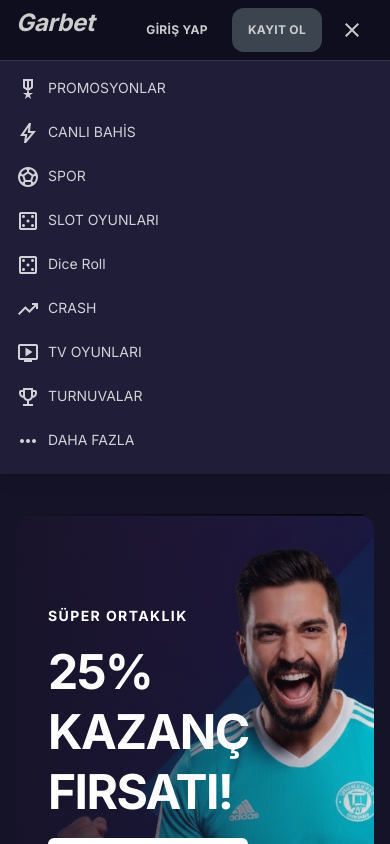
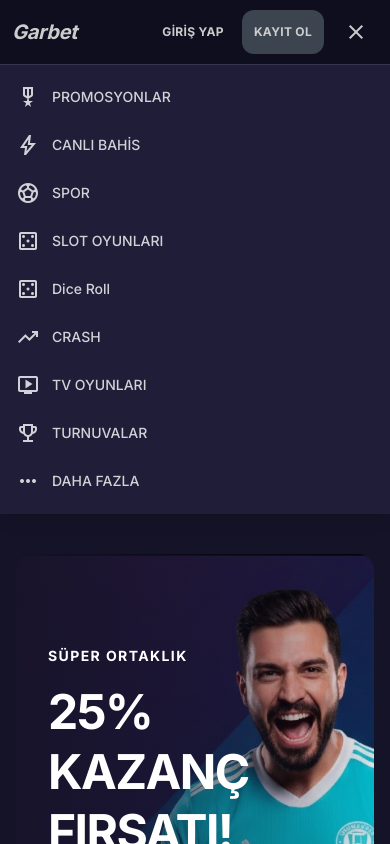
Before and after one commit to Asadura-teicho/backend-garbet, a Next.js app: page / in a window 390 px wide. Both pictures are taken after a click on the button "menu". Shown: the top 844 px of the page. Built offline with nearby package versions, Linux system fonts and the light colour scheme.

Commit message:
Update full project

```diff
--- a/app/globals.css
+++ b/app/globals.css
@@ -310,6 +310,8 @@
   /* Prevent body scroll when mobile menu is open */
   body.mobile-menu-open {
     overflow: hidden;
+    position: fixed;
+    width: 100%;
   }
 
   /* Better touch targets on mobile */
@@ -322,6 +324,41 @@
   .dropdown-menu {
     @apply fixed top-auto bottom-0 left-0 right-0 max-h-[60vh] rounded-t-xl rounded-b-none;
     @apply border-b-0 border-t border-l border-r;
+  }
+
+  /* Navbar mobile improvements */
+  .secondary-nav-item {
+    @apply px-3 py-2 text-xs;
+  }
+
+  /* Ensure proper icon alignment in mobile menu */
+  nav a, nav button {
+    @apply flex items-center;
+  }
+
+  nav a .material-symbols-outlined,
+  nav button .material-symbols-outlined {
+    @apply flex-shrink-0;
+  }
+}
+
+/* Extra small devices */
+@media (max-width: 480px) {
+  /* Smaller text and spacing for very small screens */
+  .secondary-nav-item {
+    @apply px-2 py-1.5 text-xs;
+  }
+
+  /* Ensure icons don't shrink */
+  .material-symbols-outlined {
+    flex-shrink: 0 !important;
+  }
+}
+
+/* Small devices (landscape phones) */
+@media (min-width: 481px) and (max-width: 640px) {
+  .secondary-nav-item {
+    @apply px-3 py-2 text-sm;
   }
 }
 
--- a/components/Navbar.js
+++ b/components/Navbar.js
@@ -122,62 +122,65 @@
   return (
     <header className="flex flex-col sticky top-0 z-50 bg-[#151328]/95 backdrop-blur-md shadow-lg border-b border-white/5">
       {/* Top Bar */}
-      <div className="flex items-center justify-between whitespace-nowrap px-4 sm:px-6 lg:px-8 py-2">
-        <div className="flex items-center gap-4">
-          <Link href="/">
-            <h2 className="text-white text-2xl font-bold leading-tight tracking-[-0.015em] italic">Garbet</h2>
+      <div className="flex items-center justify-between px-3 sm:px-4 md:px-6 lg:px-8 py-2.5 sm:py-2">
+        <div className="flex items-center gap-2 sm:gap-4 flex-shrink-0">
+          <Link href="/" className="flex items-center">
+            <h2 className="text-white text-xl sm:text-2xl font-bold leading-tight tracking-[-0.015em] italic whitespace-nowrap">Garbet</h2>
           </Link>
         </div>
         {isLoggedIn && (
-          <div className="hidden md:flex items-center gap-2">
-            <Link href="/deposit" className="flex min-w-[84px] max-w-[480px] cursor-pointer items-center justify-center overflow-hidden rounded h-9 px-4 bg-green-500 text-white text-xs font-bold leading-normal tracking-wide hover:bg-green-600 transition-all gap-1">
-              <span className="material-symbols-outlined text-base">account_balance_wallet</span>
-              <span className="truncate">{t('common.depositButton')}</span>
+          <div className="hidden md:flex items-center gap-2 flex-shrink-0">
+            <Link href="/deposit" className="flex min-w-[84px] max-w-[480px] cursor-pointer items-center justify-center overflow-hidden rounded h-9 px-3 sm:px-4 bg-green-500 text-white text-xs font-bold leading-normal tracking-wide hover:bg-green-600 transition-all gap-1.5">
+              <span className="material-symbols-outlined text-sm sm:text-base flex-shrink-0">account_balance_wallet</span>
+              <span className="truncate hidden sm:inline">{t('common.depositButton')}</span>
             </Link>
-            <Link href="/bonuses" className="flex min-w-[84px] max-w-[480px] cursor-pointer items-center justify-center overflow-hidden rounded h-9 px-4 bg-yellow-500 text-black text-xs font-bold leading-normal tracking-wide hover:bg-yellow-600 transition-colors gap-1">
-              <span className="material-symbols-outlined text-base">star</span>
-              <span className="truncate">{t('common.bonusesButton')}</span>
+            <Link href="/bonuses" className="flex min-w-[84px] max-w-[480px] cursor-pointer items-center justify-center overflow-hidden rounded h-9 px-3 sm:px-4 bg-yellow-500 text-black text-xs font-bold leading-normal tracking-wide hover:bg-yellow-600 transition-colors gap-1.5">
+              <span className="material-symbols-outlined text-sm sm:text-base flex-shrink-0">star</span>
+              <span className="truncate hidden sm:inline">{t('common.bonusesButton')}</span>
             </Link>
-            {/* <Link href="/messages" className="flex min-w-[84px] max-w-[480px] cursor-pointer items-center justify-center overflow-hidden rounded h-9 px-4 bg-[#2b284e] text-white text-xs font-bold leading-normal tracking-wide hover:bg-[#3a376a] transition-colors gap-1">
-              <span className="material-symbols-outlined text-base">email</span>
-              <span className="truncate">{t('common.messagesButton')}</span>
-            </Link> */}
           </div>
         )}
-        <div className="flex items-center gap-2">
+        <div className="flex items-center gap-1.5 sm:gap-2 flex-shrink-0 ml-auto">
           {isLoggedIn ? (
             <>
-              {/* User Balance */}
+              {/* User Balance - Mobile */}
+              <div className="md:hidden flex flex-col items-end mr-1 sm:mr-2">
+                <span className="text-[10px] sm:text-xs text-white/70 leading-tight">{t('common.balance')}</span>
+                <span className="font-bold text-white text-xs sm:text-sm leading-tight">₺{user?.balance?.toFixed(2) || '0.00'}</span>
+              </div>
+              {/* User Balance - Desktop */}
               <div className="hidden md:flex flex-col items-end mr-2">
                 <span className="text-xs text-white/70">{t('common.balance')}</span>
                 <span className="font-bold text-white text-sm">₺{user?.balance?.toFixed(2) || '0.00'}</span>
               </div>
 
               {/* Notifications */}
-              <NotificationDropdown userId={user?._id || user?.id} />
+              <div className="flex-shrink-0">
+                <NotificationDropdown userId={user?._id || user?.id} />
+              </div>
 
               {/* User Menu */}
-              <div className="relative" ref={userMenuRef}>
+              <div className="relative flex-shrink-0" ref={userMenuRef}>
                 <button
                   onClick={(e) => {
                     e.stopPropagation()
                     setShowUserMenu(!showUserMenu)
                   }}
-                  className="flex items-center gap-2 rounded h-9 px-3 bg-[#2b284e] text-white text-xs font-bold hover:bg-[#3a376a] transition-colors"
+                  className="flex items-center gap-1.5 sm:gap-2 rounded h-9 px-2 sm:px-3 bg-[#2b284e] text-white text-xs font-bold hover:bg-[#3a376a] transition-colors min-w-[36px] sm:min-w-auto"
                   aria-expanded={showUserMenu}
                   aria-haspopup="true"
                 >
-                  <div className="bg-center bg-no-repeat aspect-square bg-cover rounded-full size-7" style={{ backgroundImage: 'url("https://lh3.googleusercontent.com/aida-public/AB6AXuD_Dqon_1r08olFx9dGrieAk2FkxXdxlY_aVC96bO-COx1kf4TE6RT2zvFYTnBerRh1dbUvqTXwacCTwfYwr9-WG58W72qmIaKv93ik0_SJ55IN2zR7sobveE-fk2ed44m2aPMMlvJMYVo31_fjYj3LzQtjA4lNHc5CyAhMwXIVoX-cHiZst3G6McMDdtmWY47YTEfIPeW_C5DNSH4R7JuaHK1bRHd5M8TnxjBz5ceOS5BWyKZFaxCEIodf2NJmbeWYKvZQE-d4j1c")' }}></div>
-                  <span className="hidden sm:block truncate max-w-[100px]">{user?.username || user?.firstName || 'User'}</span>
-                  <span className="material-symbols-outlined text-base">{showUserMenu ? 'expand_less' : 'expand_more'}</span>
+                  <div className="bg-center bg-no-repeat aspect-square bg-cover rounded-full size-6 sm:size-7 flex-shrink-0" style={{ backgroundImage: 'url("https://lh3.googleusercontent.com/aida-public/AB6AXuD_Dqon_1r08olFx9dGrieAk2FkxXdxlY_aVC96bO-COx1kf4TE6RT2zvFYTnBerRh1dbUvqTXwacCTwfYwr9-WG58W72qmIaKv93ik0_SJ55IN2zR7sobveE-fk2ed44m2aPMMlvJMYVo31_fjYj3LzQtjA4lNHc5CyAhMwXIVoX-cHiZst3G6McMDdtmWY47YTEfIPeW_C5DNSH4R7JuaHK1bRHd5M8TnxjBz5ceOS5BWyKZFaxCEIodf2NJmbeWYKvZQE-d4j1c")' }}></div>
+                  <span className="hidden sm:block truncate max-w-[80px] md:max-w-[100px]">{user?.username || user?.firstName || 'User'}</span>
+                  <span className="material-symbols-outlined text-sm sm:text-base flex-shrink-0">{showUserMenu ? 'expand_less' : 'expand_more'}</span>
                 </button>
 
                 {/* Dropdown Menu */}
                 {showUserMenu && (
                   <div className="absolute right-0 mt-2 w-48 rounded-lg bg-[#1f1d37] border border-white/10 shadow-xl z-[60] animate-fade-in">
                     <div className="p-3 border-b border-white/10">
-                      <p className="text-white text-sm font-bold">{user?.firstName && user?.lastName ? `${user.firstName} ${user.lastName}` : user?.username || 'User'}</p>
-                      <p className="text-white/60 text-xs">{user?.email}</p>
+                      <p className="text-white text-sm font-bold truncate">{user?.firstName && user?.lastName ? `${user.firstName} ${user.lastName}` : user?.username || 'User'}</p>
+                      <p className="text-white/60 text-xs truncate">{user?.email}</p>
                     </div>
                     <div className="py-1">
                       <Link
@@ -185,16 +188,16 @@
                         onClick={() => setShowUserMenu(false)}
                         className="flex items-center gap-2 px-3 py-2 text-white text-sm hover:bg-white/10 transition-colors"
                       >
-                        <span className="material-symbols-outlined text-base">dashboard</span>
-                        Dashboard
+                        <span className="material-symbols-outlined text-base flex-shrink-0">dashboard</span>
+                        <span className="truncate">Dashboard</span>
                       </Link>
                       <Link
                         href="/profile"
                         onClick={() => setShowUserMenu(false)}
                         className="flex items-center gap-2 px-3 py-2 text-white text-sm hover:bg-white/10 transition-colors"
                       >
-                        <span className="material-symbols-outlined text-base">person</span>
-                        Profile
+                        <span className="material-symbols-outlined text-base flex-shrink-0">person</span>
+                        <span className="truncate">Profile</span>
                       </Link>
                       {user?.role === 'admin' || user?.role === 'super_admin' || user?.role === 'operator' ? (
                         <Link
@@ -202,8 +205,8 @@
                           onClick={() => setShowUserMenu(false)}
                           className="flex items-center gap-2 px-3 py-2 text-white text-sm hover:bg-white/10 transition-colors"
                         >
-                          <span className="material-symbols-outlined text-base">admin_panel_settings</span>
-                          Admin Panel
+                          <span className="material-symbols-outlined text-base flex-shrink-0">admin_panel_settings</span>
+                          <span className="truncate">Admin Panel</span>
                         </Link>
                       ) : null}
                       <button
@@ -213,8 +216,8 @@
                         }}
                         className="w-full flex items-center gap-2 px-3 py-2 text-red-400 text-sm hover:bg-red-500/10 transition-colors text-left"
                       >
-                        <span className="material-symbols-outlined text-base">logout</span>
-                        Logout
+                        <span className="material-symbols-outlined text-base flex-shrink-0">logout</span>
+                        <span className="truncate">Logout</span>
                       </button>
                     </div>
                   </div>
@@ -223,18 +226,18 @@
             </>
           ) : (
             <>
-              <Link href="/auth/login" className="flex min-w-[84px] max-w-[480px] cursor-pointer items-center justify-center overflow-hidden rounded h-9 px-4 bg-blue-600 text-white text-xs font-bold leading-normal tracking-wide hover:bg-blue-700 transition-all">
+              <Link href="/auth/login" className="flex min-w-[70px] sm:min-w-[84px] max-w-[480px] cursor-pointer items-center justify-center overflow-hidden rounded h-9 px-3 sm:px-4 bg-blue-600 text-white text-xs font-bold leading-normal tracking-wide hover:bg-blue-700 transition-all">
                 <span className="truncate">{t('common.signIn')}</span>
               </Link>
-              <Link href="/auth/register" className="flex min-w-[84px] max-w-[480px] cursor-pointer items-center justify-center overflow-hidden rounded h-9 px-4 bg-gray-600 text-white text-xs font-bold leading-normal tracking-wide hover:bg-gray-700 transition-colors">
+              <Link href="/auth/register" className="flex min-w-[70px] sm:min-w-[84px] max-w-[480px] cursor-pointer items-center justify-center overflow-hidden rounded h-9 px-3 sm:px-4 bg-gray-600 text-white text-xs font-bold leading-normal tracking-wide hover:bg-gray-700 transition-colors">
                 <span className="truncate">{t('common.signUp')}</span>
               </Link>
             </>
           )}
-          <div className="hidden sm:flex items-center gap-4 pl-2">
-            <div className="flex items-center gap-1.5 text-white/80 text-xs">
-              <span className="material-symbols-outlined text-base">schedule</span>
-              <span>{currentTime}</span>
+          <div className="hidden xs:flex sm:flex items-center gap-2 sm:gap-4 pl-1 sm:pl-2 flex-shrink-0">
+            <div className="flex items-center gap-1 sm:gap-1.5 text-white/80 text-[10px] sm:text-xs">
+              <span className="material-symbols-outlined text-sm sm:text-base flex-shrink-0">schedule</span>
+              <span className="whitespace-nowrap">{currentTime}</span>
             </div>
           </div>
           <button
@@ -249,11 +252,11 @@
                 document.body.classList.remove('mobile-menu-open')
               }
             }}
-            className="lg:hidden flex items-center justify-center h-9 w-9 text-white hover:bg-white/10 rounded transition-colors"
+            className="lg:hidden flex items-center justify-center h-9 w-9 text-white hover:bg-white/10 rounded transition-colors flex-shrink-0 ml-1"
             aria-label="Toggle menu"
             aria-expanded={showMobileMenu}
           >
-            <span className="material-symbols-outlined">{showMobileMenu ? 'close' : 'menu'}</span>
+            <span className="material-symbols-outlined text-xl sm:text-2xl">{showMobileMenu ? 'close' : 'menu'}</span>
           </button>
         </div>
       </div>
@@ -273,6 +276,35 @@
       {showMobileMenu && (
         <div className="lg:hidden border-t border-white/10 bg-[#1f1d37] animate-slide-in-left relative z-[50]" onClick={(e) => e.stopPropagation()}>
           <nav className="flex flex-col py-2">
+            {isLoggedIn && (
+              <>
+                <Link
+                  href="/deposit"
+                  onClick={(e) => {
+                    e.stopPropagation()
+                    setShowMobileMenu(false)
+                    document.body.classList.remove('mobile-menu-open')
+                  }}
+                  className="flex items-center gap-3 px-4 py-3 mx-2 mb-2 rounded-lg bg-green-500/20 text-green-400 text-sm font-medium transition-colors cursor-pointer border border-green-500/30"
+                >
+                  <span className="material-symbols-outlined text-lg flex-shrink-0">account_balance_wallet</span>
+                  <span className="truncate">{t('common.depositButton')}</span>
+                </Link>
+                <Link
+                  href="/bonuses"
+                  onClick={(e) => {
+                    e.stopPropagation()
+                    setShowMobileMenu(false)
+                    document.body.classList.remove('mobile-menu-open')
+                  }}
+                  className="flex items-center gap-3 px-4 py-3 mx-2 mb-2 rounded-lg bg-yellow-500/20 text-yellow-400 text-sm font-medium transition-colors cursor-pointer border border-yellow-500/30"
+                >
+                  <span className="material-symbols-outlined text-lg flex-shrink-0">star</span>
+                  <span className="truncate">{t('common.bonusesButton')}</span>
+                </Link>
+                <div className="border-t border-white/10 my-2"></div>
+              </>
+            )}
             <Link
               href="/promotions"
               onClick={(e) => {
@@ -280,10 +312,10 @@
                 setShowMobileMenu(false)
                 document.body.classList.remove('mobile-menu-open')
               }}
-              className={`px-4 py-2 text-sm transition-colors cursor-pointer ${isActive('/promotions') ? 'text-[#0dccf2] bg-[#0dccf2]/10' : 'text-white/80 hover:bg-white/10'}`}
+              className={`flex items-center gap-3 px-4 py-3 text-sm font-medium transition-colors cursor-pointer min-h-[48px] ${isActive('/promotions') ? 'text-[#0dccf2] bg-[#0dccf2]/10' : 'text-white/80 hover:bg-white/10'}`}
             >
-              <span className="material-symbols-outlined text-base align-middle mr-2">military_tech</span>
-              {t('common.promotions')}
+              <span className="material-symbols-outlined text-lg flex-shrink-0">{isActive('/promotions') ? 'military_tech' : 'military_tech'}</span>
+              <span className="truncate flex-1">{t('common.promotions')}</span>
             </Link>
             <Link
               href="/live-betting"
@@ -292,10 +324,10 @@
                 setShowMobileMenu(false)
                 document.body.classList.remove('mobile-menu-open')
               }}
-              className={`px-4 py-2 text-sm transition-colors cursor-pointer ${isActive('/live-betting') ? 'text-[#0dccf2] bg-[#0dccf2]/10' : 'text-white/80 hover:bg-white/10'}`}
+              className={`flex items-center gap-3 px-4 py-3 text-sm font-medium transition-colors cursor-pointer min-h-[48px] ${isActive('/live-betting') ? 'text-[#0dccf2] bg-[#0dccf2]/10' : 'text-white/80 hover:bg-white/10'}`}
             >
-              <span className="material-symbols-outlined text-base align-middle mr-2">bolt</span>
-              {t('common.liveBet')}
+              <span className="material-symbols-outlined text-lg flex-shrink-0">bolt</span>
+              <span className="truncate flex-1">{t('common.liveBet')}</span>
             </Link>
             <Link
               href="/sports"
@@ -304,10 +336,10 @@
                 setShowMobileMenu(false)
                 document.body.classList.remove('mobile-menu-open')
               }}
-              className={`px-4 py-2 text-sm transition-colors cursor-pointer ${isActive('/sports') ? 'text-[#0dccf2] bg-[#0dccf2]/10' : 'text-white/80 hover:bg-white/10'}`}
+              className={`flex items-center gap-3 px-4 py-3 text-sm font-medium transition-colors cursor-pointer min-h-[48px] ${isActive('/sports') ? 'text-[#0dccf2] bg-[#0dccf2]/10' : 'text-white/80 hover:bg-white/10'}`}
             >
-              <span className="material-symbols-outlined text-base align-middle mr-2">sports_soccer</span>
-              {t('common.sports')}
+              <span className="material-symbols-outlined text-lg flex-shrink-0">sports_soccer</span>
+              <span className="truncate flex-1">{t('common.sports')}</span>
             </Link>
             <Link
               href="/slots"
@@ -316,25 +348,11 @@
                 setShowMobileMenu(false)
                 document.body.classList.remove('mobile-menu-open')
               }}
-              className={`px-4 py-2 text-sm transition-colors cursor-pointer ${isActive('/slots') ? 'text-[#0dccf2] bg-[#0dccf2]/10' : 'text-white/80 hover:bg-white/10'}`}
+              className={`flex items-center gap-3 px-4 py-3 text-sm font-medium transition-colors cursor-pointer min-h-[48px] ${isActive('/slots') ? 'text-[#0dccf2] bg-[#0dccf2]/10' : 'text-white/80 hover:bg-white/10'}`}
             >
-              <span className="material-symbols-outlined text-base align-middle mr-2">casino</span>
-              {t('common.slotGames')}
+              <span className="material-symbols-outlined text-lg flex-shrink-0">casino</span>
+              <span className="truncate flex-1">{t('common.slotGames')}</span>
             </Link>
-            {/* COMMENTED OUT - Live Casino Disabled
-            <Link
-              href="/live-casino"
-              onClick={(e) => {
-                e.stopPropagation()
-                setShowMobileMenu(false)
-                document.body.classList.remove('mobile-menu-open')
-              }}
-              className={`px-4 py-2 text-sm ${isActive('/live-casino') ? 'text-[#0dccf2] bg-[#0dccf2]/10' : 'text-white/80 hover:bg-white/10'}`}
-            >
-              <span className="material-symbols-outlined text-base align-middle mr-2">playing_cards</span>
-              {t('common.liveCasino')}
-            </Link>
-            */}
             <Link
               href="/dice-roll"
               onClick={(e) => {
@@ -342,10 +360,10 @@
                 setShowMobileMenu(false)
                 document.body.classList.remove('mobile-menu-open')
               }}
-              className={`px-4 py-2 text-sm transition-colors cursor-pointer ${isActive('/dice-roll') ? 'text-[#0dccf2] bg-[#0dccf2]/10' : 'text-white/80 hover:bg-white/10'}`}
+              className={`flex items-center gap-3 px-4 py-3 text-sm font-medium transition-colors cursor-pointer min-h-[48px] ${isActive('/dice-roll') ? 'text-[#0dccf2] bg-[#0dccf2]/10' : 'text-white/80 hover:bg-white/10'}`}
             >
-              <span className="material-symbols-outlined text-base align-middle mr-2">casino</span>
-              Dice Roll
+              <span className="material-symbols-outlined text-lg flex-shrink-0">casino</span>
+              <span className="truncate flex-1">Dice Roll</span>
             </Link>
             <Link
               href="/crash"
@@ -354,10 +372,10 @@
                 setShowMobileMenu(false)
                 document.body.classList.remove('mobile-menu-open')
               }}
-              className={`px-4 py-2 text-sm transition-colors cursor-pointer ${isActive('/crash') ? 'text-[#0dccf2] bg-[#0dccf2]/10' : 'text-white/80 hover:bg-white/10'}`}
+              className={`flex items-center gap-3 px-4 py-3 text-sm font-medium transition-colors cursor-pointer min-h-[48px] ${isActive('/crash') ? 'text-[#0dccf2] bg-[#0dccf2]/10' : 'text-white/80 hover:bg-white/10'}`}
             >
-              <span className="material-symbols-outlined text-base align-middle mr-2">trending_up</span>
-              {t('common.crash')}
+              <span className="material-symbols-outlined text-lg flex-shrink-0">trending_up</span>
+              <span className="truncate flex-1">{t('common.crash')}</span>
             </Link>
             <Link
               href="/tv-games"
@@ -366,10 +384,10 @@
                 setShowMobileMenu(false)
                 document.body.classList.remove('mobile-menu-open')
               }}
-              className={`px-4 py-2 text-sm transition-colors cursor-pointer ${isActive('/tv-games') ? 'text-[#0dccf2] bg-[#0dccf2]/10' : 'text-white/80 hover:bg-white/10'}`}
+              className={`flex items-center gap-3 px-4 py-3 text-sm font-medium transition-colors cursor-pointer min-h-[48px] ${isActive('/tv-games') ? 'text-[#0dccf2] bg-[#0dccf2]/10' : 'text-white/80 hover:bg-white/10'}`}
             >
-              <span className="material-symbols-outlined text-base align-middle mr-2">live_tv</span>
-              {t('common.tvGames')}
+              <span className="material-symbols-outlined text-lg flex-shrink-0">live_tv</span>
+              <span className="truncate flex-1">{t('common.tvGames')}</span>
             </Link>
             <Link
               href="/tournaments"
@@ -378,10 +396,10 @@
                 setShowMobileMenu(false)
                 document.body.classList.remove('mobile-menu-open')
               }}
-              className={`px-4 py-2 text-sm transition-colors cursor-pointer ${isActive('/tournaments') ? 'text-[#0dccf2] bg-[#0dccf2]/10' : 'text-white/80 hover:bg-white/10'}`}
+              className={`flex items-center gap-3 px-4 py-3 text-sm font-medium transition-colors cursor-pointer min-h-[48px] ${isActive('/tournaments') ? 'text-[#0dccf2] bg-[#0dccf2]/10' : 'text-white/80 hover:bg-white/10'}`}
             >
-              <span className="material-symbols-outlined text-base align-middle mr-2">emoji_events</span>
-              {t('common.tournaments')}
+              <span className="material-symbols-outlined text-lg flex-shrink-0">emoji_events</span>
+              <span className="truncate flex-1">{t('common.tournaments')}</span>
             </Link>
             <Link
               href="/more"
@@ -390,10 +408,10 @@
                 setShowMobileMenu(false)
                 document.body.classList.remove('mobile-menu-open')
               }}
-              className={`px-4 py-2 text-sm transition-colors cursor-pointer ${isActive('/more') ? 'text-[#0dccf2] bg-[#0dccf2]/10' : 'text-white/80 hover:bg-white/10'}`}
+              className={`flex items-center gap-3 px-4 py-3 text-sm font-medium transition-colors cursor-pointer min-h-[48px] ${isActive('/more') ? 'text-[#0dccf2] bg-[#0dccf2]/10' : 'text-white/80 hover:bg-white/10'}`}
             >
-              <span className="material-symbols-outlined text-base align-middle mr-2">more_horiz</span>
-              {t('common.more')}
+              <span className="material-symbols-outlined text-lg flex-shrink-0">more_horiz</span>
+              <span className="truncate flex-1">{t('common.more')}</span>
             </Link>
           </nav>
         </div>
```
